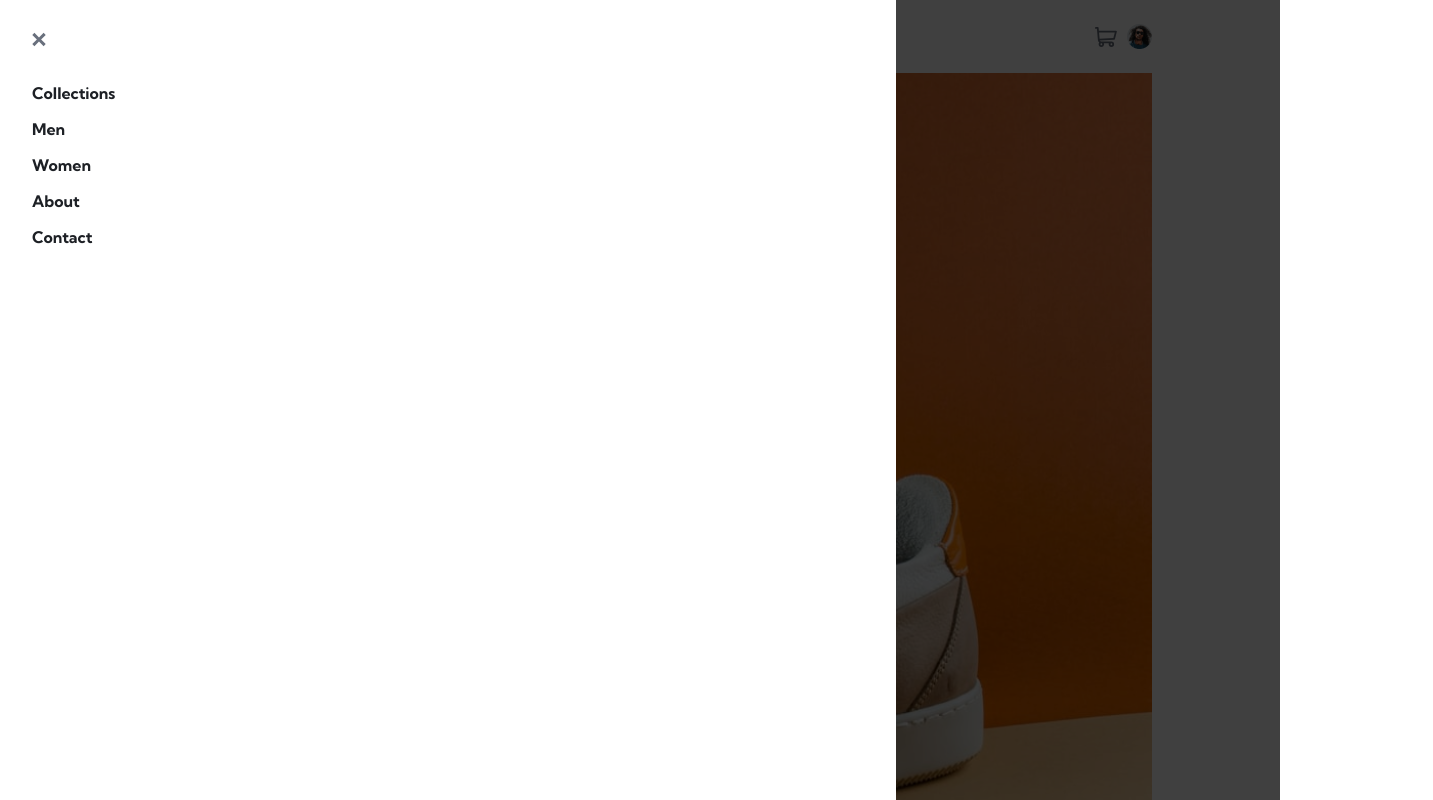
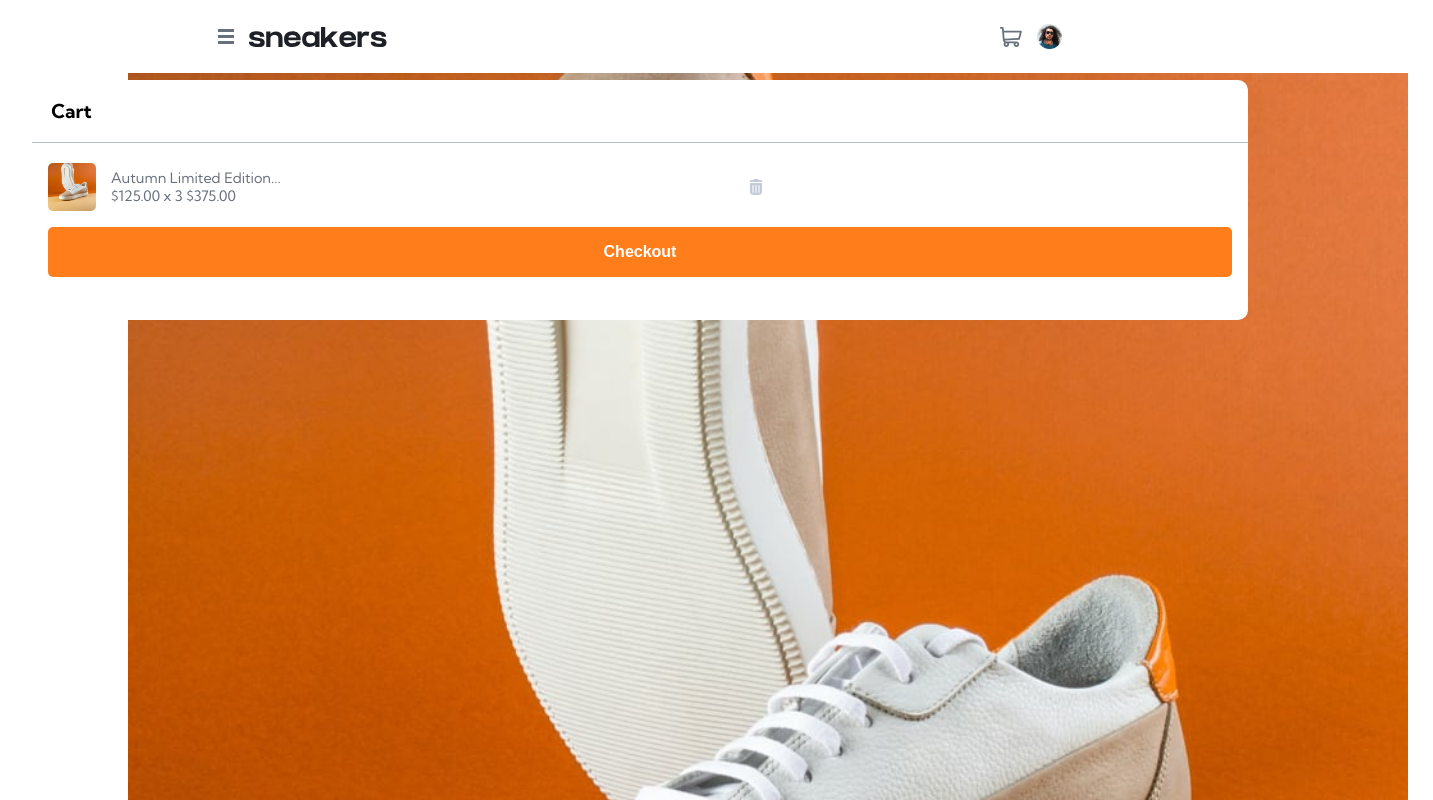
Before and after one commit to manikagnish/ecommerce-product-page, a React (Create React App) app: page / in a window 1280 px wide. Shown: the top 800 px of the page, 1433 px wide, since content can reach past the window. Built offline with nearby package versions, Linux system fonts and the light colour scheme.

Commit message:
created cart component

```diff
--- a/src/components/Cart.js
+++ b/src/components/Cart.js
@@ -1,5 +1,22 @@
-import { StyledCart } from "./styles/Cart.styled";
+import { StyledCart, CardItem } from "./styles/Cart.styled";
+import { Button } from "./styles/Global";
+import { Row } from "./styles/Flex.styled";
 
 export default function Cart() {
-  return <StyledCart>cart</StyledCart>;
+  return (
+    <StyledCart>
+      <h2>Cart</h2>
+      <CardItem>
+        <Row justify="space-between">
+          <img src="./images/image-product-1-thumbnail.jpg" alt="shoes" />
+          <div>
+            <p>Autumn Limited Edition...</p>
+            <p>$125.00 x 3 $375.00</p>
+          </div>
+          <img src="./images/icon-delete.svg" alt="bin" />
+        </Row>
+        <Button width="100%">Checkout</Button>
+      </CardItem>
+    </StyledCart>
+  );
 }
--- a/src/components/Navbar.js
+++ b/src/components/Navbar.js
@@ -1,4 +1,5 @@
 import { StyledNavbar, StyledNav, Overlay } from "./styles/Navbar.styled";
+import Cart from "./Cart";
 
 export default function Navbar() {
   return (
@@ -8,7 +9,9 @@ export default function Navbar() {
       <img src="./images/icon-cart.svg" alt="shopping cart" />
       <img src="./images/image-avatar.png" alt="user profile" />
 
-      <Overlay />
+      <Cart />
+
+      {/* <Overlay />
 
       <StyledNav>
         <img src="./images/icon-close.svg" alt="close" />
@@ -29,7 +32,7 @@ export default function Navbar() {
             <a href="/ecommerce-product-page">Contact</a>
           </li>
         </ul>
-      </StyledNav>
+      </StyledNav> */}
     </StyledNavbar>
   );
 }
--- a/src/components/styles/Carousel.styled.js
+++ b/src/components/styles/Carousel.styled.js
@@ -2,7 +2,7 @@ import styled from "styled-components";
 
 export const StyledCarousel = styled.div`
   margin-bottom: 2em;
-
+  width: 100vw;
   img {
     width: 100%;
   }
--- a/src/components/styles/Cart.styled.js
+++ b/src/components/styles/Cart.styled.js
@@ -1,3 +1,40 @@
 import styled from "styled-components";
 
-export const StyledCart = styled.div``;
+export const StyledCart = styled.div`
+  min-height: 15rem;
+  min-width: 95vw;
+  background-color: var(--clr-white);
+  position: absolute;
+  left: 2.5vw;
+  top: 5rem;
+  z-index: 10;
+  border-radius: 10px;
+
+  h2 {
+    margin-bottom: 1em;
+    border-bottom: 0.5px solid var(--clr-blue-grayish);
+    width: 100%;
+    padding: 1em;
+    font-size: 1.2rem;
+    color: var(--clr-black);
+  }
+`;
+
+export const CardItem = styled.div`
+  padding: 0 1em;
+
+  button {
+    margin-top: 1em;
+  }
+  img {
+    height: 3rem;
+    border-radius: 5px;
+  }
+  img:nth-of-type(2) {
+    height: 1rem;
+    margin-left: auto;
+  }
+  p {
+    font-size: 0.9rem;
+  }
+`;
--- a/src/components/styles/Global.js
+++ b/src/components/styles/Global.js
@@ -24,7 +24,7 @@ export const GlobalStyle = createGlobalStyle`
     body {
         font-family: 'Kumbh Sans', sans-serif;
         font-size: 16px;
-        padding: 0 5vw;
+        /* padding: 0 5vw; */
         color: ${({ theme }) => theme.colors.fontColor};
 
         @media (min-width: ${({ theme }) => theme.tabPort}) {
@@ -41,6 +41,7 @@ export const Button = styled.button`
   border-radius: 5px;
   padding: 1em;
   font-size: inherit;
+  width: ${({ width }) => width};
 
   img {
     margin-right: 10px;
--- a/src/components/styles/Navbar.styled.js
+++ b/src/components/styles/Navbar.styled.js
@@ -4,10 +4,10 @@ export const StyledNavbar = styled.div`
   display: flex;
   align-items: center;
   background-color: var(--clr-white);
-  padding: 1.5em 0;
+  padding: 1.5em 7vw;
 
   img:nth-of-type(1) {
-    margin-right: 10px;
+    margin-right: 15px;
   }
 
   img:nth-of-type(2) {
@@ -15,7 +15,7 @@ export const StyledNavbar = styled.div`
   }
 
   img:nth-of-type(3) {
-    margin-right: 10px;
+    margin-right: 15px;
   }
 
   img:nth-of-type(4) {
--- a/src/components/styles/ProductInfo.styled.js
+++ b/src/components/styles/ProductInfo.styled.js
@@ -1,6 +1,7 @@
 import styled from "styled-components";
 
 export const StyledProcutInfo = styled.div`
+  padding: 2em 7vw;
   p {
     line-height: 1.4;
     margin: 0.5em 0;
```
